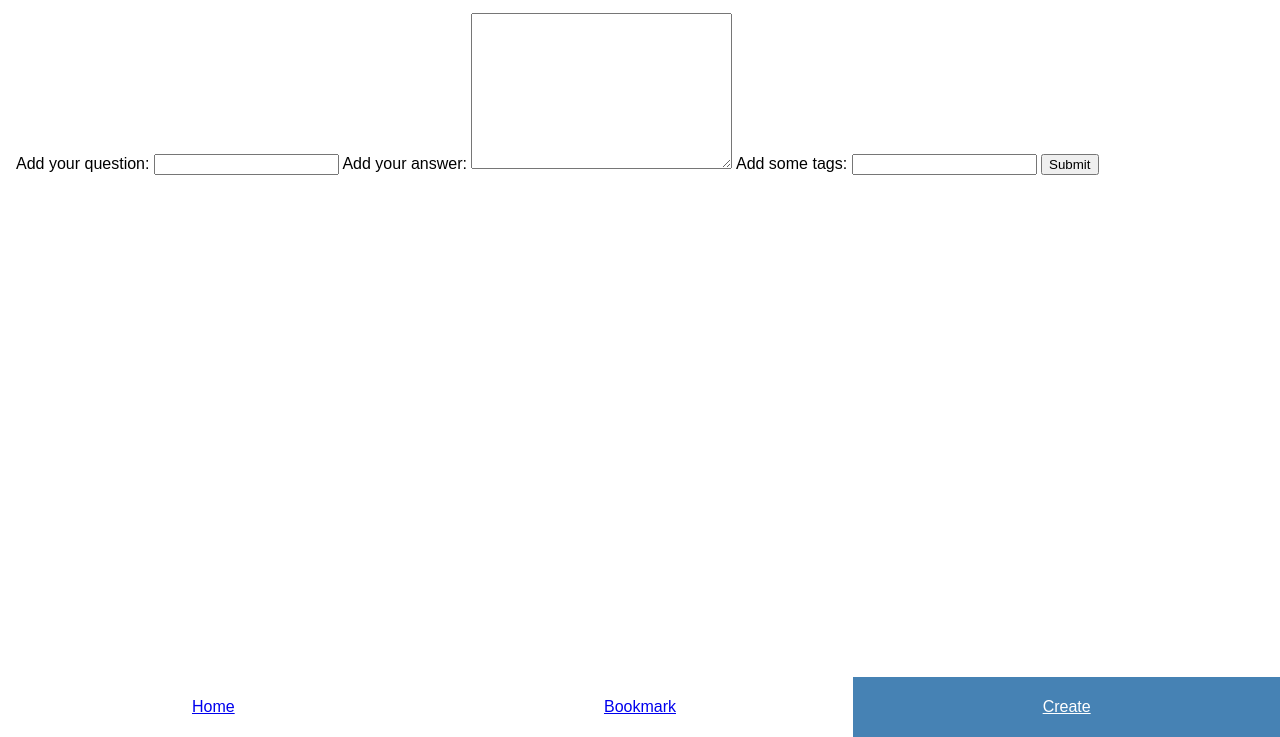
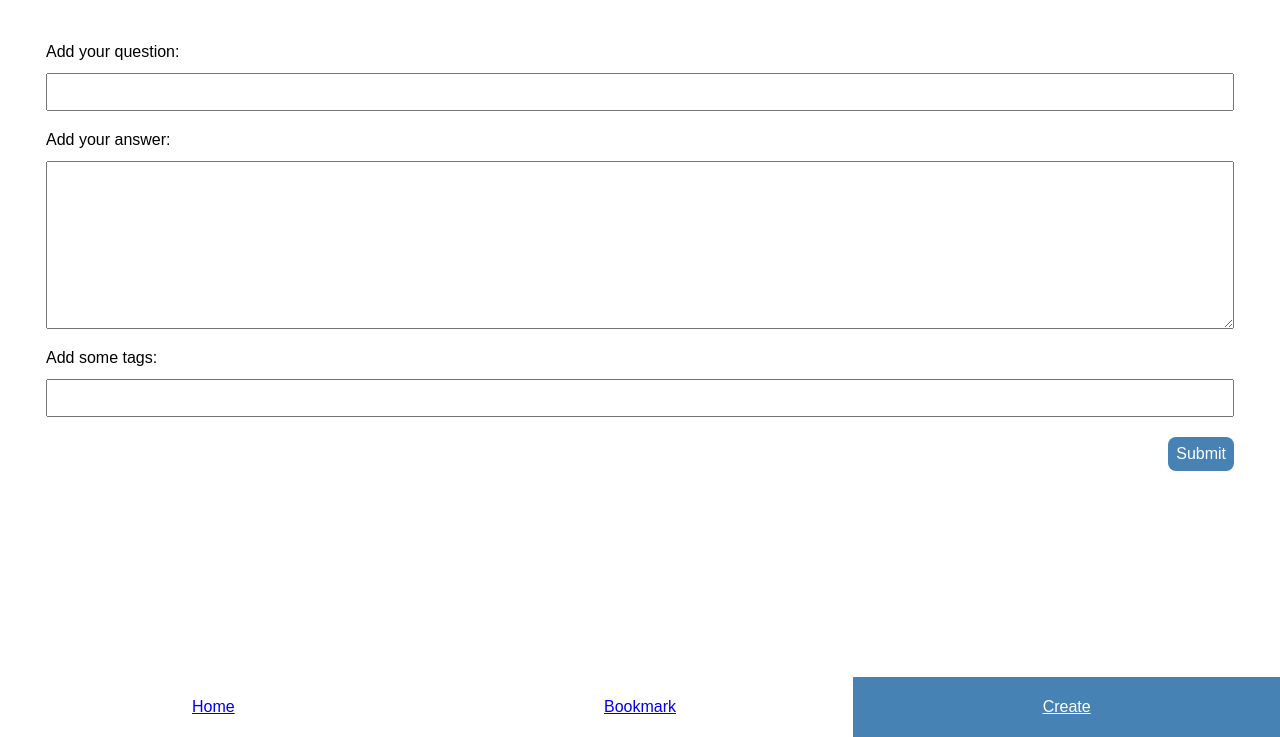
Before and after one commit to macfrei/quiz-app-21-5, a website built with Vite: page create.html in a window 1280 px wide. Shown: the part 63-800 px from the top of the page. Built offline with nearby package versions, Linux system fonts and the light colour scheme.

Commit message:
Add styling for form component

```diff
--- /dev/null
+++ b/css/components/form.css
@@ -0,0 +1,26 @@
+.form {
+  display: flex;
+  flex-direction: column;
+  gap: 20px;
+  padding: 30px;
+}
+
+.form__label {
+  display: grid;
+  grid-gap: 12px;
+}
+
+.form__input {
+  padding: 8px;
+  font-size: inherit;
+}
+
+.form__submit {
+  padding: 8px;
+  background-color: steelblue;
+  color: white;
+  border-radius: 8px;
+  border: none;
+  font-size: inherit;
+  align-self: flex-end;
+}
--- a/css/style.css
+++ b/css/style.css
@@ -4,3 +4,4 @@
 @import './components/app-grid.css';
 @import './components/main.css';
 @import './components/nav.css';
+@import './components/form.css';
```
